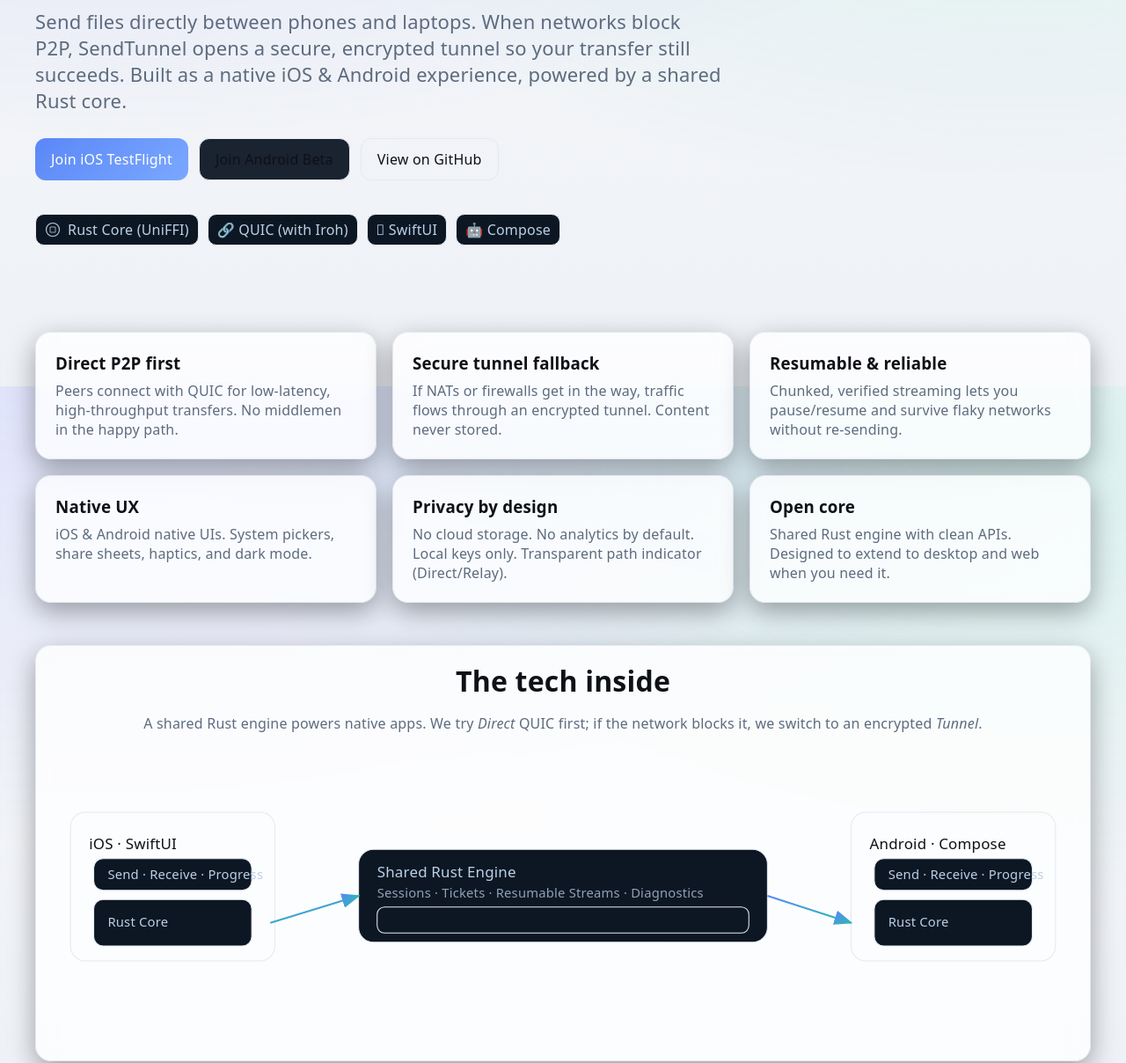
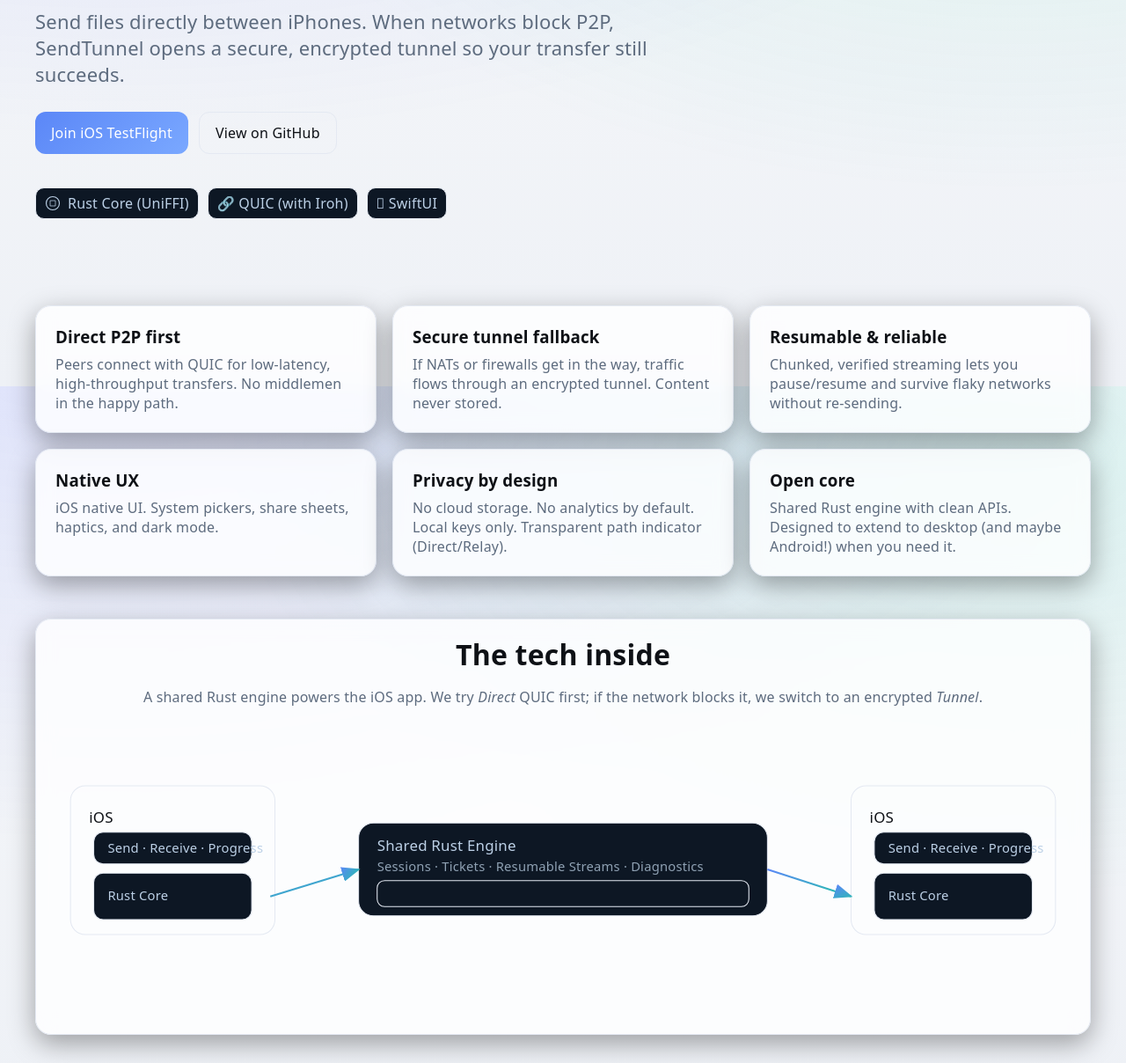
Before and after one commit to SendTunnel/sendtunnel.github.io, a plain HTML site: page index.html in a window 1280 px wide. Shown: the part 361-1569 px from the top of the page at 88% size. Drawn offline with Linux system fonts and the light colour scheme.

Commit message:
Remove Android from target product

```diff
--- a/index.html
+++ b/index.html
@@ -6,15 +6,15 @@
     <title>SendTunnel | Private device-to-device file sharing</title>
     <meta
       name="description"
-      content="Private device-to-device file sharing—direct first, secure tunnel when needed. Native iOS & Android with a shared Rust core."
+      content="Private iOS device-to-device file sharing—direct first, secure tunnel when needed."
     />
     <meta
       property="og:title"
-      content="SendTunnel — Private device-to-device file sharing"
+      content="SendTunnel — Private device-to-device file sharing for iOS"
     />
     <meta
       property="og:description"
-      content="Direct P2P when possible; encrypted relay if required. Native SwiftUI & Jetpack Compose, powered by Rust + Iroh."
+      content="Direct P2P when possible; encrypted relay if required."
     />
     <meta property="og:type" content="website" />
     <meta
@@ -314,7 +314,6 @@
       <div class="container">
         <nav>
           <div class="brand">
-            <!-- Simple tunnel glyph -->
             <svg
               class="logo"
               viewBox="0 0 64 64"
@@ -364,21 +363,21 @@
           <span class="grad-text">fast, native, secure</span>.
         </h1>
         <p class="lead fade-up">
-          Send files directly between phones and laptops. When networks block
-          P2P, SendTunnel opens a secure, encrypted tunnel so your transfer
-          still succeeds. Built as a native iOS & Android experience, powered by
-          a shared Rust core.
+          Send files directly between iPhones. When networks block P2P,
+          SendTunnel opens a secure, encrypted tunnel so your transfer still
+          succeeds.
         </p>
         <div class="cta fade-up">
           <a class="btn primary" href="#" target="_blank" rel="noopener"
             >Join iOS TestFlight</a
           >
-          <a class="btn" href="#" target="_blank" rel="noopener"
-            >Join Android Beta</a
+          <a
+            class="btn ghost"
+            href="https://github.com/SendTunnel"
+            target="_blank"
+            rel="noopener"
+            >View on GitHub</a
           >
-          <a class="btn ghost" href="https://github.com/SendTunnel" target="_blank" rel="noopener"
-          >View on GitHub</a
-                         >
         </div>
 
         <div id="tech" class="stack fade-up" aria-label="Tech stack">
@@ -398,7 +397,6 @@
           </span>
           <span class="badge" title="Iroh / QUIC">🔗 QUIC (with Iroh)</span>
           <span class="badge" title="SwiftUI"> SwiftUI</span>
-          <span class="badge" title="Jetpack Compose">🤖 Compose</span>
         </div>
       </section>
 
@@ -428,8 +426,8 @@
           <div class="feature glass fade-up">
             <h3>Native UX</h3>
             <p>
-              iOS & Android native UIs. System pickers, share sheets, haptics,
-              and dark mode.
+              iOS native UI. System pickers, share sheets, haptics, and dark
+              mode.
             </p>
           </div>
           <div class="feature glass fade-up">
@@ -443,7 +441,7 @@
             <h3>Open core</h3>
             <p>
               Shared Rust engine with clean APIs. Designed to extend to desktop
-              and web when you need it.
+              (and maybe Android!) when you need it.
             </p>
           </div>
         </div>
@@ -455,7 +453,7 @@
       >
         <h2 class="section-title">The tech inside</h2>
         <p class="subtle">
-          A shared Rust engine powers native apps. We try <em>Direct</em> QUIC
+          A shared Rust engine powers the iOS app. We try <em>Direct</em> QUIC
           first; if the network blocks it, we switch to an encrypted
           <em>Tunnel</em>.
         </p>
@@ -470,9 +468,7 @@
             fill="none"
             stroke="var(--outline)"
           />
-          <text x="40" y="110" fill="var(--text)" font-size="16">
-            iOS · SwiftUI
-          </text>
+          <text x="40" y="110" fill="var(--text)" font-size="16">iOS</text>
           <rect
             x="45"
             y="120"
@@ -505,9 +501,7 @@
             fill="none"
             stroke="var(--outline)"
           />
-          <text x="880" y="110" fill="var(--text)" font-size="16">
-            Android · Compose
-          </text>
+          <text x="880" y="110" fill="var(--text)" font-size="16">iOS</text>
           <rect
             x="885"
             y="120"
@@ -599,9 +593,7 @@
             iOS —> Home / Send · Receive
           </div>
           <div class="glass placeholder fade-up">iOS —> Ticket &amp; QR</div>
-          <div class="glass placeholder fade-up">
-            Android —> Transfer Progress
-          </div>
+          <div class="glass placeholder fade-up">iOS —> Transfer Progress</div>
         </div>
       </section>
 
@@ -615,9 +607,6 @@
         <div class="cta">
           <a class="btn primary" href="#" target="_blank" rel="noopener"
             >in iOS TestFlight soon</a
-          >
-          <a class="btn" href="#" target="_blank" rel="noopener"
-            >in Android Beta channel soon</a
           >
           <a class="btn ghost" href="mailto:contact@sendtunnel.app">Contact</a>
         </div>
@@ -634,9 +623,12 @@
         "
       >
         <span>© <span id="y"></span> SendTunnel</span>
-        <span class="subtle">Built with love in Sète  by
-            <a href="https://wassimans.com" target="_blank" rel="noopener"
-            >Wassim Mansouri</a></span>
+        <span class="subtle"
+          >Built with love in Sète by
+          <a href="https://wassimans.com" target="_blank" rel="noopener"
+            >Wassim Mansouri</a
+          ></span
+        >
       </div>
     </footer>
 
```
